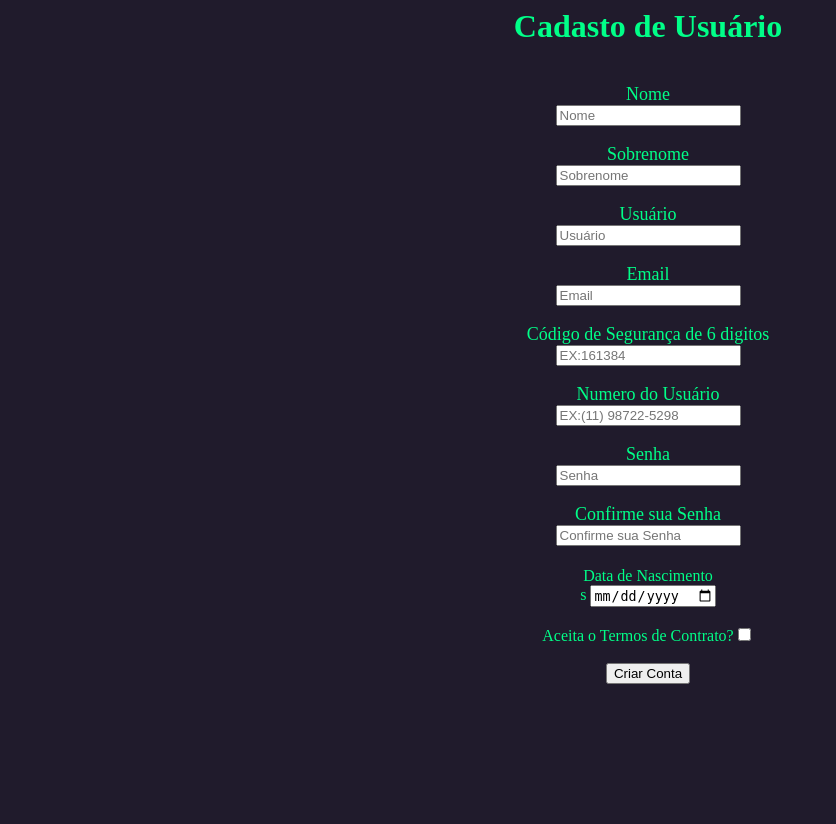
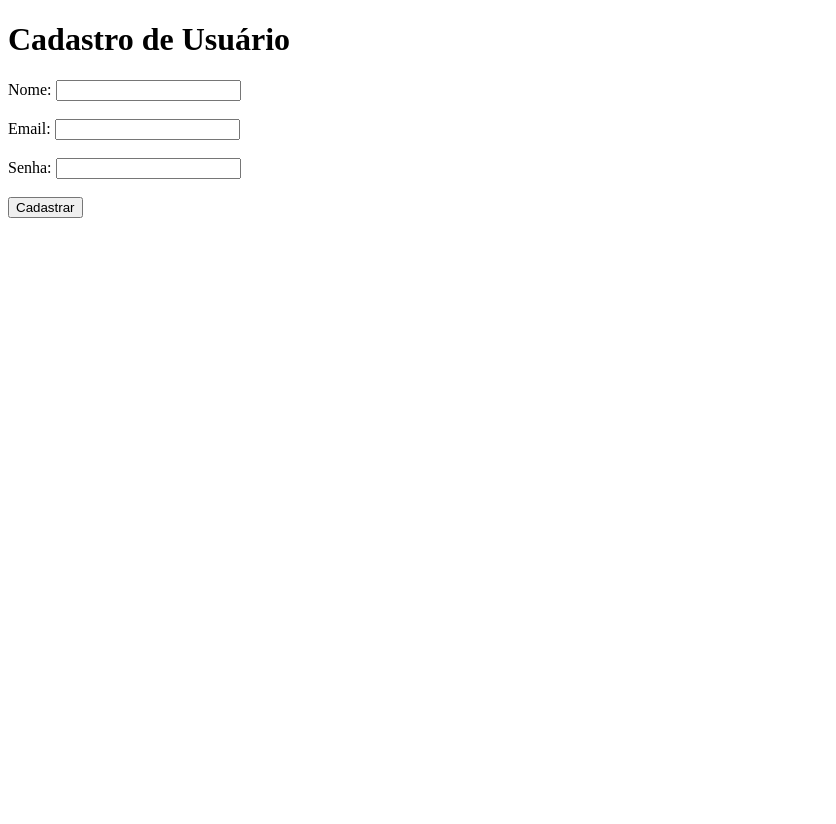
Before and after one commit to RODRIGOETEC/Space-Techs, a PHP site: page /cadastro_user.php in a window 1280 px wide. Shown: the whole page, without its empty margins (0-836 px from the left). After the commit the page ends 218 px from the top, so only its background shows below. Run offline with PHP 8.4, Linux system fonts and the light colour scheme.

```diff
--- a/cadastro_user.php
+++ b/cadastro_user.php
@@ -1,53 +1,49 @@
-<form action="" method="post">
-   <link rel="stylesheet" href="user.css">
-   <div class="center-pag">
-   <h1>Cadasto de Usuário</h1>
-   <br>
-   <div class="textfield">
-    <label for="nome_user">Nome<br></label>
-<input type="text" name ="nome_user" placeholder="Nome" required><br>
-</div>
-<br>
-<div class="textfield">
-    <label for="sob_user">Sobrenome<br></label>
-<input type="text" name ="sob_user" placeholder="Sobrenome" required><br>
-</div>
-<br>
-<div class="textfield">
-    <label for="name_user">Usuário<br></label>
-<input type="text" name ="name_user" placeholder="Usuário" required><br>
-</div>
-<br>
-<div class="textfield">
-    <label for="email_user">Email<br></label>
-<input type="text" name ="email_user" placeholder="Email" required><br>
-</div>
-<br>
-<div class="textfield">
-    <label for="cod_user">Código de Segurança de 6 digitos<br></label>
-<input type="text" name ="cod_user" placeholder="EX:161384" maxLength="6" required><br>
-</div>
-<br>
-<div class="textfield">
-    <label for="numero_user">Numero do Usuário<br></label>
-<input type="text" name ="numero_user" placeholder="EX:(11) 98722-5298" required><br>
-</div>
-<br>
-<div class="textfield">
-    <label for="senha_user">Senha<br></label>
-<input type="text" name ="senha_user" placeholder="Senha" required><br>
-</div>
-<br>
-<div class="textfield">
-    <label for="senha2_user">Confirme sua Senha<br></label>
-<input type="text" name ="senha2_user" placeholder="Confirme sua Senha" required><br> <br>
-</div>
-<label for="dtnasc">Data de Nascimento</label><br>s
-<input type="date" id="dtnasc" name="nasc_user" required>
-<br>
-<br>
-<label arequired>Aceita o Termos de Contrato?</label><input type="checkbox" required><br>
-<br>
-<input class="btn_conta" type="submit" value="Criar Conta">
-</div>
-</form>
+<?php
+// Conectar ao banco de dados
+$dsn = "mysql:host=localhost;dbname=spacetechs";
+$username = "root";
+$password = "";
+$pdo = new PDO($dsn, $username, $password);
+
+// Processar o formulário de cadastro
+if ($_SERVER["REQUEST_METHOD"] == "POST") {
+    $iduser = "";
+    $nome = $_POST["nome"];
+    $email = $_POST["email"];
+    $senha = $_POST["senha"];
+
+    // Inserir os dados no banco de dados
+    $query = "INSERT INTO usuario (iduser, nome, email, senha) VALUES ('$iduser', '$nome', '$email', '$senha')";
+    $stmt = $pdo->prepare($query);
+    if ($stmt->execute()) {
+        echo "Cadastro realizado com sucesso!";
+    } else {
+        echo "Erro ao cadastrar: " . mysqli_error($pdo);
+    }
+}
+
+
+?>
+
+
+<!DOCTYPE html>
+<html>
+<head>
+    <title>Cadastro de Usuário</title>
+</head>
+<body>
+    <h1>Cadastro de Usuário</h1>
+    <form method="post" action="<?php echo $_SERVER["PHP_SELF"]; ?>">
+        <label for="nome">Nome:</label>
+        <input type="text" name="nome" required><br><br>
+
+        <label for="email">Email:</label>
+        <input type="email" name="email" required><br><br>
+
+        <label for="senha">Senha:</label>
+        <input type="password" name="senha" required><br><br>
+
+        <input type="submit" value="Cadastrar">
+    </form>
+</body>
+</html>
```
Also changed, not shown: 1 other file.
